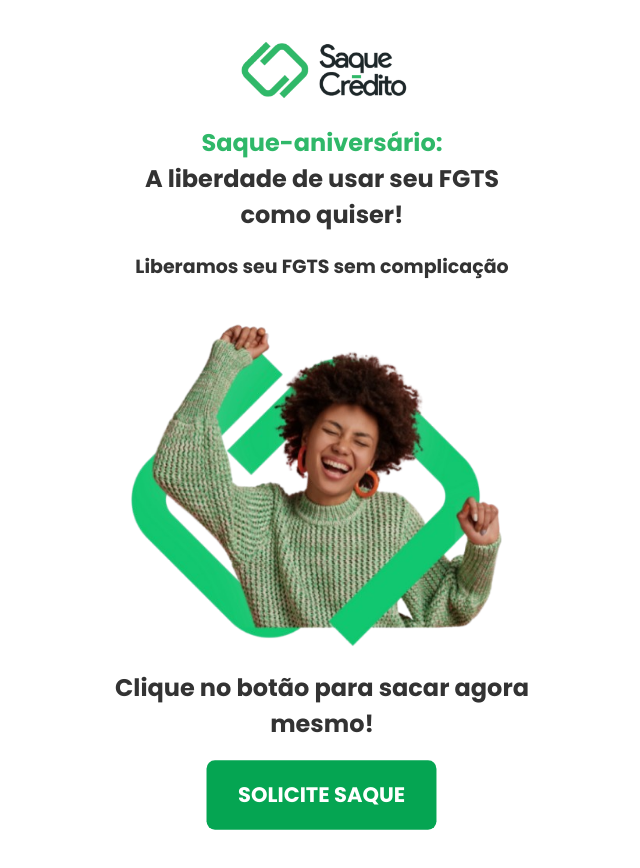
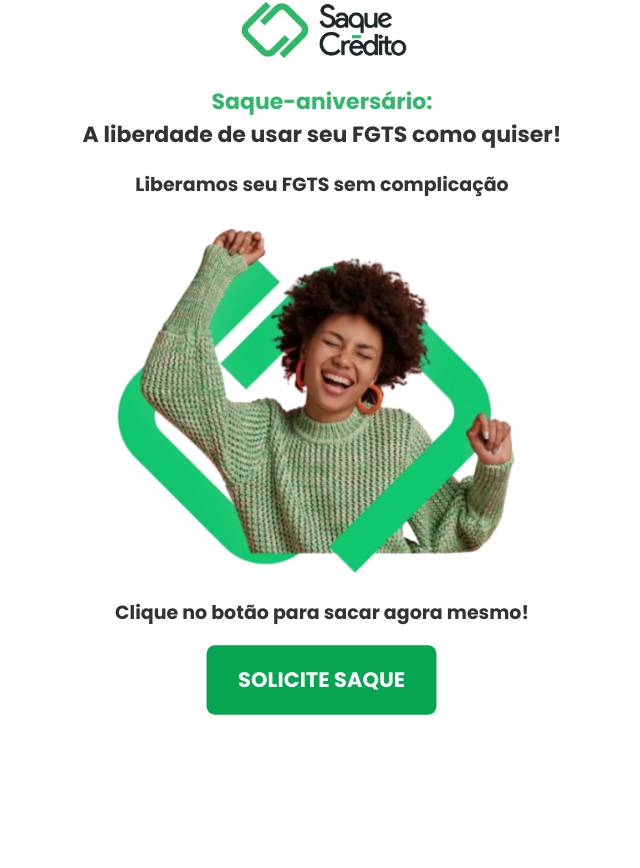
Before and after one commit to dvaidsousa/landing_page_saque-credito, a Vue app: page / in a window 1280 px wide. Shown: the whole page, without its empty margins (318-958 px from the left). After the commit the page ends 800 px from the top, so only its background shows below. Built offline with nearby package versions, Linux system fonts and the light colour scheme.

Commit message:
Update HeroSection.vue

```diff
--- a/src/components/SalesPage/HeroSection.vue
+++ b/src/components/SalesPage/HeroSection.vue
@@ -13,7 +13,7 @@
       <div class="gif-container">
         <img class="img" src="../../assets/img/muie.png" alt="Logo" />
       </div>
-      <h2>Clique no botão para sacar agora mesmo!</h2>
+      <h3>Clique no botão para sacar agora mesmo!</h3>
       <a href="https://saquecredito.com.br/"><button class="cta-button">SOLICITE SAQUE</button></a>
     </div>
   </div>
@@ -39,6 +39,8 @@ export default {
 }
 
 .img{
+  width: 90%;
+  margin-top: -15px;
   margin-bottom: -34px;
 }
 
@@ -78,7 +80,6 @@ export default {
 
 .content {
   background: white;
-  padding: 40px;
   border-radius: 20px;
   max-width: 90%;
   width: 500px;
@@ -127,7 +128,7 @@ export default {
 }
 
 h2 {
-  font-size: 24px;
+  font-size: 22px;
   font-weight: bold;
   color: #333;
   margin-bottom: 20px;
```
